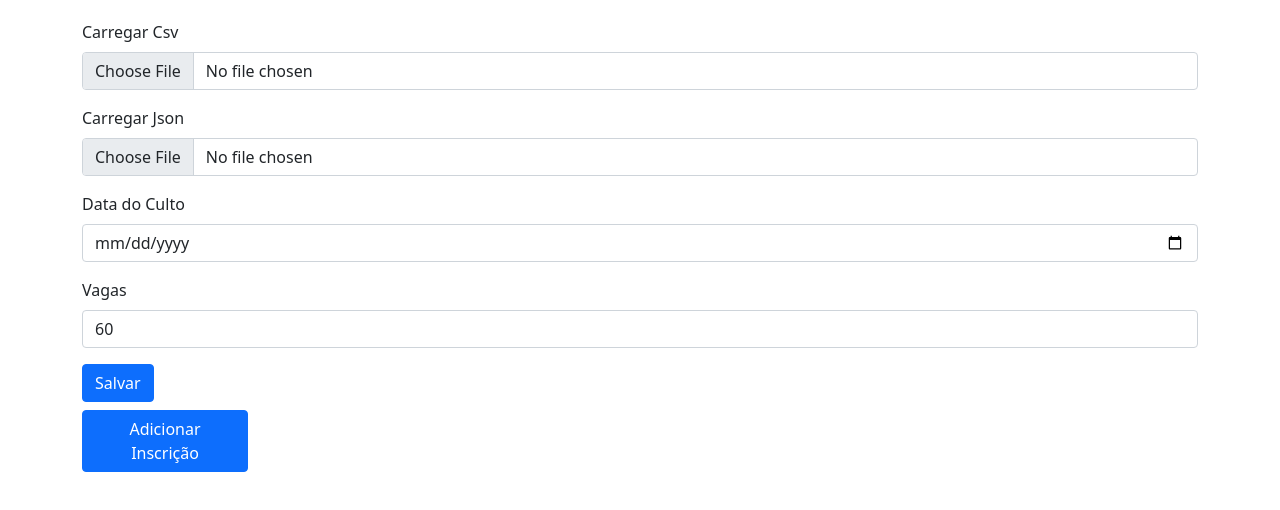
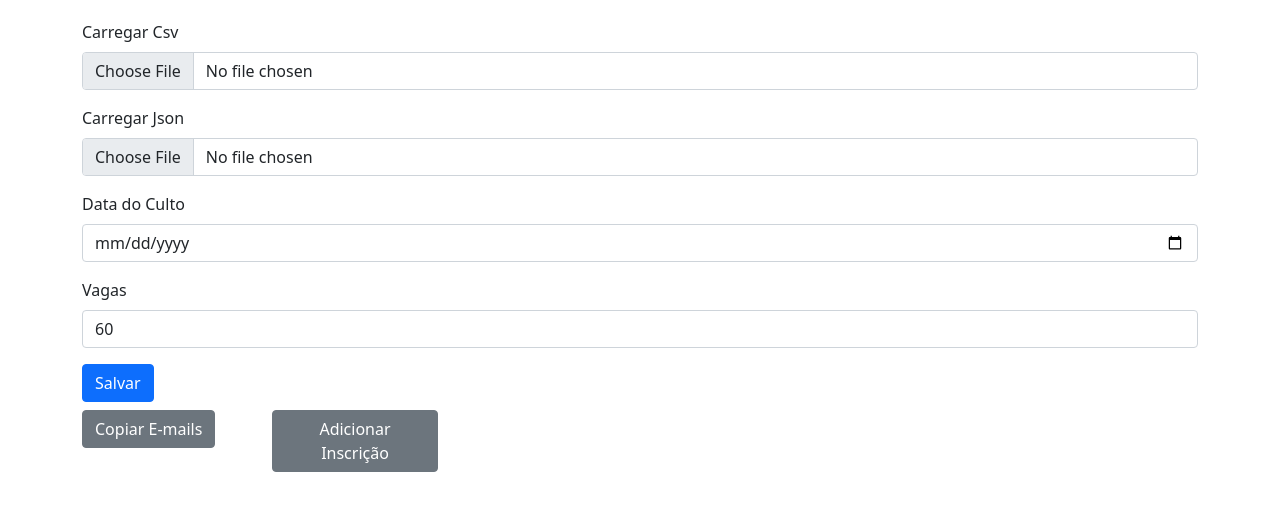
Before and after one commit to filiperoberto/incricoes-culto, a Vue app: page / in a window 1280 px wide. Shown: the top 510 px of the page. Built offline with nearby package versions, Linux system fonts and the light colour scheme.

Commit message:
Função de copiar emails

```diff
--- a/src/App.vue
+++ b/src/App.vue
@@ -1,32 +1,55 @@
 <template>
   <div id="app" class="container">
     <form class="print-hide">
-      <div class='mb-3'>
+      <div class="mb-3">
         <label for="inputCsv" class="form-label">Carregar Csv</label>
-        <load-file @json="json = $event" id='inputCsv' accept='.csv' type='csv'/>
+        <load-file
+          @json="json = $event"
+          id="inputCsv"
+          accept=".csv"
+          type="csv"
+        />
       </div>
-      <div class='mb-3'>
+      <div class="mb-3">
         <label for="inputJson" class="form-label">Carregar Json</label>
-        <load-file @json="load($event)" id='inputCsv' accept='.json' type='json'/>
+        <load-file
+          @json="load($event)"
+          id="inputCsv"
+          accept=".json"
+          type="json"
+        />
       </div>
       <div class="mb-3">
         <label for="dataCulto" class="form-label">Data do Culto</label>
-        <input
-          type="date"
-          class="form-control"
-          id="dataCulto"
-          v-model="data"
-        />
+        <input type="date" class="form-control" id="dataCulto" v-model="data" />
       </div>
       <div class="mb-3">
         <label for="vagas" class="form-label">Vagas</label>
-        <input type="number" class="form-control" id="vagas" v-model='vagas'/>
+        <input type="number" class="form-control" id="vagas" v-model="vagas" />
       </div>
-      <button type="submit" class="btn btn-primary" @click.prevent.stop='salvar'>Salvar</button>
+      <button
+        type="submit"
+        class="btn btn-primary"
+        @click.prevent.stop="salvar"
+      >
+        Salvar
+      </button>
     </form>
-    <div class='row mt-2 print-hide'>
-      <div class='col-2'>
-        <button type="submit" class="btn btn-primary" @click='add'>Adicionar Inscrição</button>
+    <div class="row mt-2 print-hide">
+      <div class="col-2">
+        <button
+          type="submit"
+          class="btn"
+          :disabled="copiado"
+          :class="{ 'btn-success': copiado, 'btn-secondary': !copiado }"
+          @click="copyEmails"
+          v-text="copiado ? 'Copiado!' : 'Copiar E-mails'"
+        ></button>
+      </div>
+      <div class="col-2">
+        <button type="submit" class="btn btn-secondary" @click="add">
+          Adicionar Inscrição
+        </button>
       </div>
     </div>
     <table class="tabela-conteudo">
@@ -41,22 +64,24 @@
         <tr>
           <td>
             <div class="content">
-              <culto class="primeiro-culto culto"
+              <culto
+                class="primeiro-culto culto"
                 :inscricoes="primeiroCulto"
                 v-if="primeiroCulto.length"
                 :data="dataFormatada"
-                :vagas='vagas'
-                @up='subir($event)'
-                @down='descer($event)'
+                :vagas="vagas"
+                @up="subir($event)"
+                @down="descer($event)"
                 horario="09h00"
               />
-              <culto class="culto"
+              <culto
+                class="culto"
                 :inscricoes="segundoCulto"
                 v-if="segundoCulto.length"
                 :data="dataFormatada"
-                :vagas='vagas'
-                @up='subir($event)'
-                @down='descer($event)'
+                :vagas="vagas"
+                @up="subir($event)"
+                @down="descer($event)"
                 horario="10h30"
               />
             </div>
@@ -101,7 +126,8 @@ export default {
     return {
       json: [],
       data: null,
-      vagas: 60
+      vagas: 60,
+      copiado: false,
     };
   },
   computed: {
@@ -120,46 +146,77 @@ export default {
   },
   methods: {
     salvar() {
-      const inscricoes = { inscricoes: this.json, data: this.data, vagas: this.vagas }
+      const inscricoes = {
+        inscricoes: this.json,
+        data: this.data,
+        vagas: this.vagas,
+      };
 
-      const element = document.createElement('a');
-      element.setAttribute('href', 'data:text/plain;charset=utf-8,' + encodeURIComponent(JSON.stringify(inscricoes)));
-      element.setAttribute('download', `inscricoes-${this.data}.json`);
+      const element = document.createElement("a");
+      element.setAttribute(
+        "href",
+        "data:text/plain;charset=utf-8," +
+          encodeURIComponent(JSON.stringify(inscricoes))
+      );
+      element.setAttribute("download", `inscricoes-${this.data}.json`);
 
-      element.style.display = 'none';
+      element.style.display = "none";
       document.body.appendChild(element);
 
       element.click();
 
       document.body.removeChild(element);
     },
-    load({inscricoes, data, vagas}) {
-      this.json = inscricoes
-      this.data = data
-      this.vagas = vagas
+    load({ inscricoes, data, vagas }) {
+      this.json = inscricoes;
+      this.data = data;
+      this.vagas = vagas;
     },
-    subir({item}) {
-      const index = this.json.map(v => v.index).indexOf(item.index)
-      this.move(index, index-1)
+    subir({ item }) {
+      const index = this.json.map((v) => v.index).indexOf(item.index);
+      this.move(index, index - 1);
     },
-    descer({item}) {
-      const index = this.json.map(v => v.index).indexOf(item.index)
-      this.move(index, index+1)
+    descer({ item }) {
+      const index = this.json.map((v) => v.index).indexOf(item.index);
+      this.move(index, index + 1);
     },
     move(from, to) {
-      if(to < 0) {
-        return
+      if (to < 0) {
+        return;
       }
-      if(to >= this.json.length) {
-        return
+      if (to >= this.json.length) {
+        return;
       }
       const elem = this.json.splice(from, 1)[0];
       this.json.splice(to, 0, elem);
     },
     add() {
-      this.json.push({  index: this.json.length, horario: '1º culto, às 09h00', total: 0 })
-    }
-  }
+      this.json.push({
+        index: this.json.length,
+        horario: "1º culto, às 09h00",
+        total: 0,
+      });
+    },
+    copyEmails() {
+      const emails = this.json
+        .map((i) => i.email)
+        .filter((e) => e !== "")
+        .filter((item, pos, self) => self.indexOf(item) == pos)
+        .join(";");
+
+      navigator.clipboard.writeText(emails).then(
+        () => {
+          this.copiado = true;
+          setTimeout(() => {
+            this.copiado = false;
+          }, 5000);
+        },
+        function (err) {
+          console.error("Async: Could not copy text: ", err);
+        }
+      );
+    },
+  },
 };
 </script>
 <style>
--- a/src/components/LoadFile.vue
+++ b/src/components/LoadFile.vue
@@ -22,7 +22,6 @@ export default {
         if(this.type === 'json') {
           json = JSON.parse(fr.result)
         }
-        console.table(json)
         this.$emit('json', json)
       }
       fr.readAsText(target.files[0])
```
